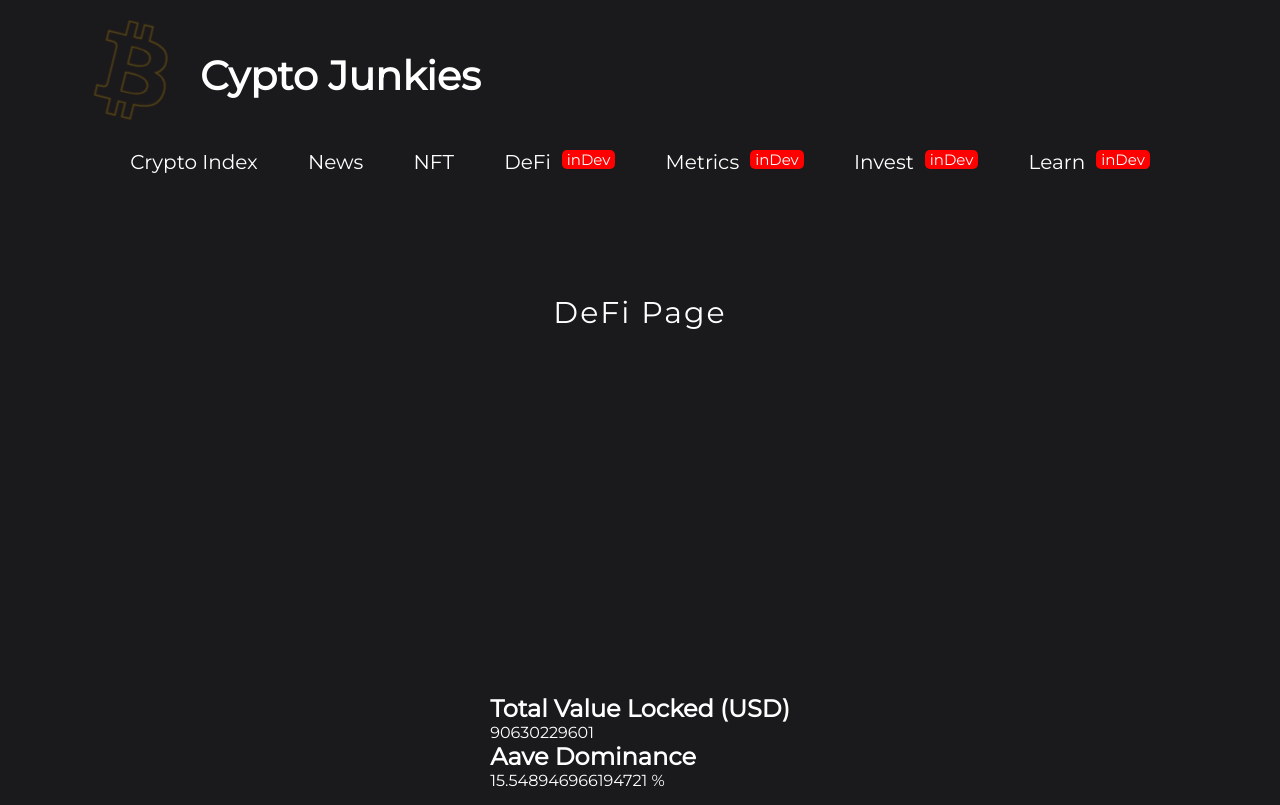
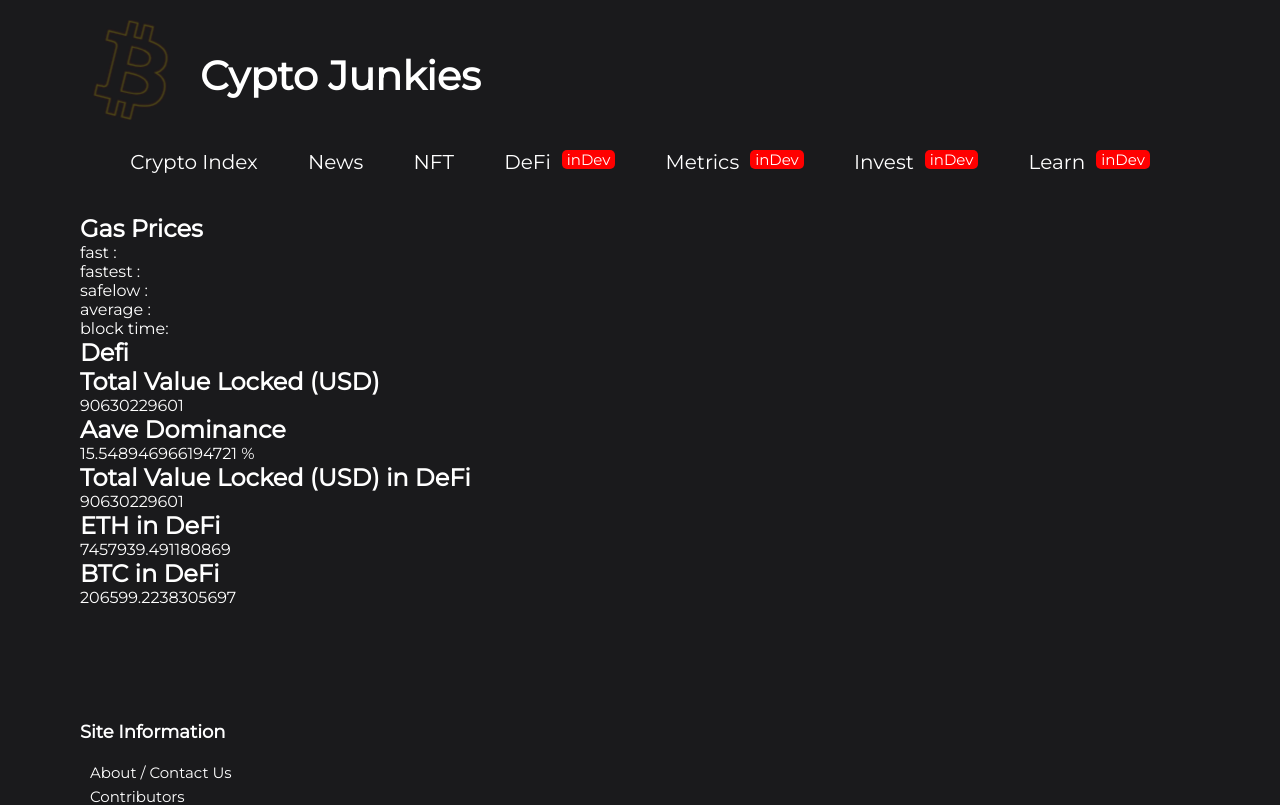
Before and after one commit to nickglu86/CryptoJunkies, a React (Create React App) app: page /cryptojunkies/defi in a window 1280 px wide. Shown: the top 805 px of the page. Built offline with nearby package versions, Linux system fonts and the light colour scheme.

Commit message:
defi(eth gas prices) api parsing

```diff
--- a/src/App.css
+++ b/src/App.css
@@ -95,7 +95,7 @@
 
 /* Loader End */
 
-.crypto-chart, .crypto-news{
+.crypto-chart, .crypto-news, .defi{
   position: relative;
   width: 100%;
   margin-top: 20px;
--- a/src/components/DefiData.js
+++ b/src/components/DefiData.js
@@ -10,6 +10,9 @@
     // if (!isLoaded) {
     //   return <Loader />;
     // }
+
+    let {data : data1, error, isLoaded} = useApiRequest(process.env.REACT_APP_GAS_PRICE);
+
     const data = {
         "All": {
             "total": 90630229601,
@@ -199,9 +202,21 @@
         }
     }
 
+
+      console.log(data1)
     return (
-        <div className="news-feed">
+        <div className="defi-data">
+            <div className="eth-gas">
+            <h2>Gas Prices</h2>
+            <div>fast :  {data1.fast}</div>
+            <div>fastest :  {data1.fastest}</div>
+            <div>safelow :  {data1.safeLow}</div>
+            <div>average :  {data1.average}</div>
+            <div>block time: {data1.block_time}</div>
+
+            </div>
             <div className="defi-market-data">
+            <h2>Defi</h2>
                 <div className="defi-market-column">
                     <div className="defi-market-box defi-market-total">
                         <h2>Total Value Locked (USD)</h2>
@@ -214,7 +229,22 @@
                           <span> {data.All.dominance_pct} %</span>
                     </div>
                 </div>
+                <div className="tlv-market-column">
+                    <div className="tvl-defi">
+                        <h2>Total Value Locked (USD) in DeFi</h2>
+                        <span>{data.All.value.total.USD.value}</span>
+                    </div>
+                    <div className="tvl-defi">
+                        <h2>ETH in DeFi</h2>
+                        <span>{data.All.value.total.ETH.value}</span>
+                    </div>
+                    <div className="tvl-defi">
+                         <h2>BTC in DeFi</h2>
+                         <span>{data.All.value.total.BTC.value}</span>
+                    </div>
+                </div>
             </div>
+
        </div>
     );
 }
--- a/src/pages/DeFi.js
+++ b/src/pages/DeFi.js
@@ -1,15 +1,10 @@
 import DefiData from "../components/DefiData";
 const DeFi = () => {
     return (
-        <div>
-              <div  className="page-header"> DeFi Page </div>
-                <section className="defi">
-                   <DefiData />
-                </section>
-        </div>
-
-
-          );
+        <section className="defi">
+          <DefiData />
+        </section>
+    );
 }
 
 export default DeFi;
--- a/src/pages/News.js
+++ b/src/pages/News.js
@@ -1,7 +1,8 @@
 import CryptoNewsFeed from "../components/CryptoNewsFeed"
 
 const News = () => {
-        return (  <section className="crypto-news">
+        return (
+                     <section className="crypto-news">
                         <CryptoNewsFeed />
                     </section>
                 );
```
